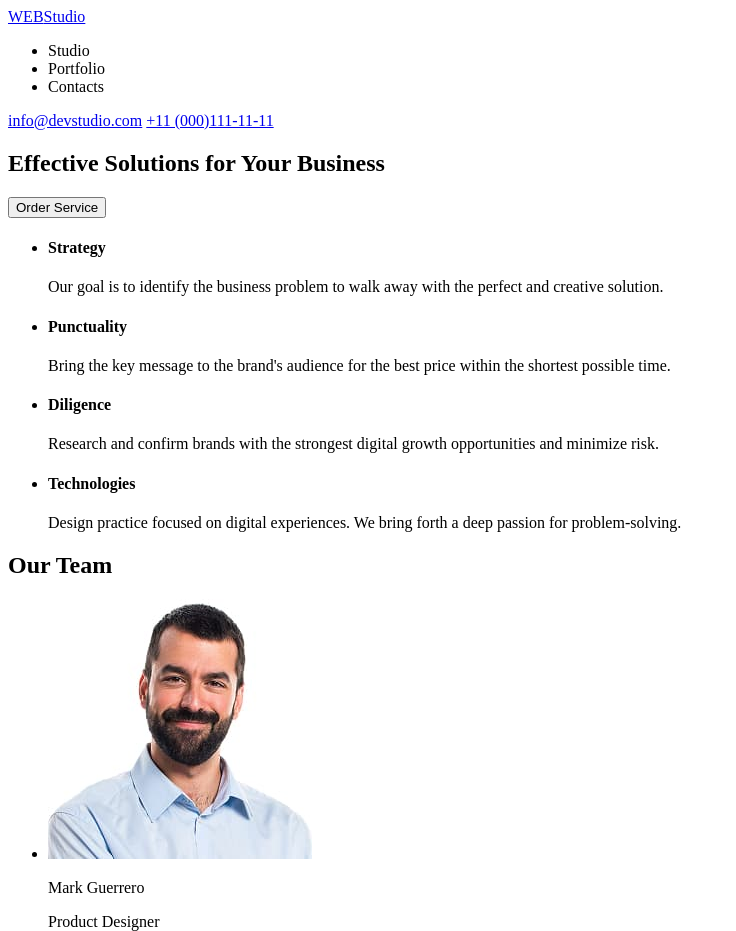
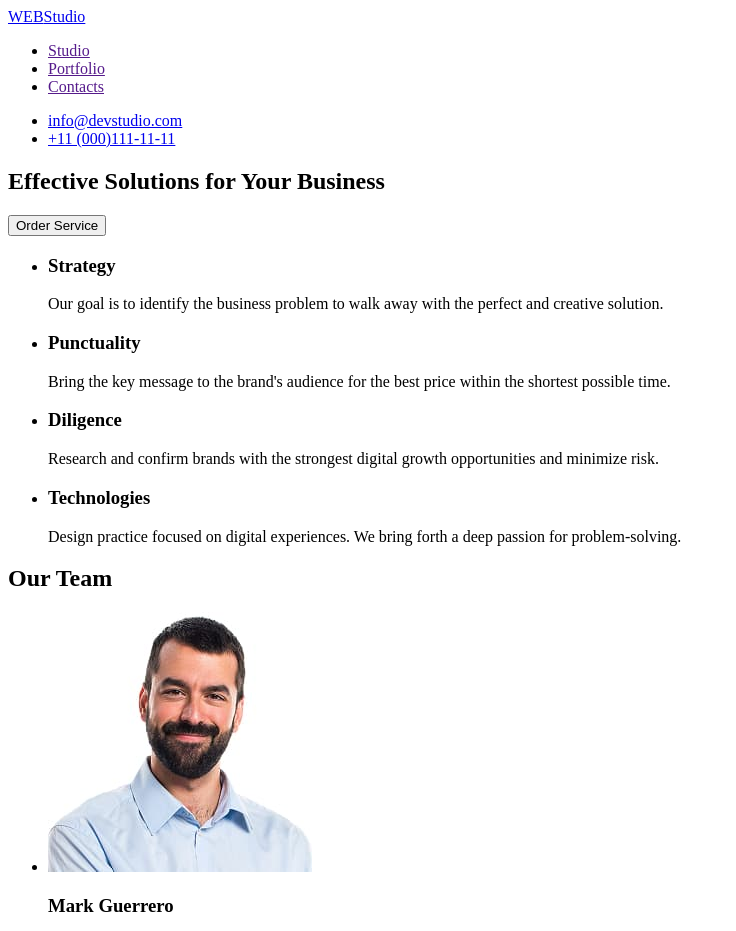
Before and after one commit to OleksandrDev922/goit-markup-hw-01, a plain HTML site: page index.html in a window 1280 px wide. Shown: the top 931 px of the page, without its empty margins (0-736 px from the left). Drawn offline with Linux system fonts and the light colour scheme.

Commit message:
Update index.html

```diff
--- a/index.html
+++ b/index.html
@@ -7,40 +7,44 @@
 </head>
 <body>
     <header>
-        <a href="#" target="_blank">WEB<span>Studio</span></a>
+
         <nav>
+            <a href="#" target="_blank">WEB<span>Studio</span></a>
             <ul>
-                <li>Studio</li>
-                <li>Portfolio</li>
-                <li>Contacts</li>
+                <li><a href="">Studio</a></li>
+                <li><a href="">Portfolio</a></li>
+                <li><a href="">Contacts</a></li>
             </ul>
         </nav>
-        <a href="mailto:info@devstudio.com" target="_blank">info@devstudio.com</a>
-        <a href="tel:+110001111111" target="_blank">+11 (000)111-11-11</a>
+       <ul>
+        <li><a href="mailto:info@devstudio.com" target="_blank">info@devstudio.com</a>
+       </li>
+        <li><a href="tel:+110001111111" target="_blank">+11 (000)111-11-11</a></li>
+       </ul>
     </header>
     <main>
         <section>
-            <h1>Effective Solutions
-            for Your Business</h1>
+            <h2>Effective Solutions
+            for Your Business</h2>
             <button type="button">Order Service</button>
         </section>
         <section>
             <ul>
                 <li>
-                    <h4>Strategy</h4>
+                    <h3>Strategy</h3>
                     <p>Our goal is to identify the business
                     problem to walk away with the perfect and creative solution. </p>
                 </li>
                 <li>
-                    <h4>Punctuality</h4>
+                    <h3>Punctuality</h3>
                     <p>Bring the key message to the brand's audience for the best price within the shortest possible time.</p>
                 </li>
                 <li>
-                    <h4>Diligence</h4>
+                    <h3>Diligence</h3>
                     <p>Research and confirm brands with the strongest digital growth opportunities and minimize risk.</p>
                 </li>
                 <li>
-                    <h4>Technologies</h4>
+                    <h3>Technologies</h3>
                     <p>Design practice focused on digital experiences. We bring forth a deep passion for problem-solving.</p>
                 </li>
             </ul>
@@ -50,29 +54,29 @@
             <ul>
                 <li>
                     <img src="./images/mark.jpg" width="264" alt="mark.jpg">
-                    <p>Mark Guerrero</p>
+                    <h3>Mark Guerrero</h3>
                     <p>Product Designer</p>
                 </li>
                 <li>
                     <img src="./images/tom.jpg" width="264" alt="tom.jpg">
-                    <p>Tom Ford</p>
+                    <h3>Tom Ford</h3>
                     <p>Frontend Developer</p>
                 </li>
                 <li>
                     <img src="./images/camila.jpg" width="264" alt="camila.jpg">
-                    <p>Camila Garcia</p>
+                    <h3>Camila Garcia</h3>
                     <p>Marketing</p>
                 </li>
                 <li>
                     <img src="./images/daniel.jpg" width="264" alt="daniel.jpg">
-                    <p>Daniel Wilson</p>
+                    <h3>Daniel Wilson</h3>
                     <p>UI Designer</p>
                 </li>
             </ul>
         </section>
     </main>
     <footer>
-        <a href="#" target="_blank">WEB<span>Studio</span></a>
+        <a href="./index.html" target="_blank">WebStudio</a>
         <p>Increase the flow of customers and sales for your business with digital marketing & growth solutions.</p>
     </footer>
 </body>
```
